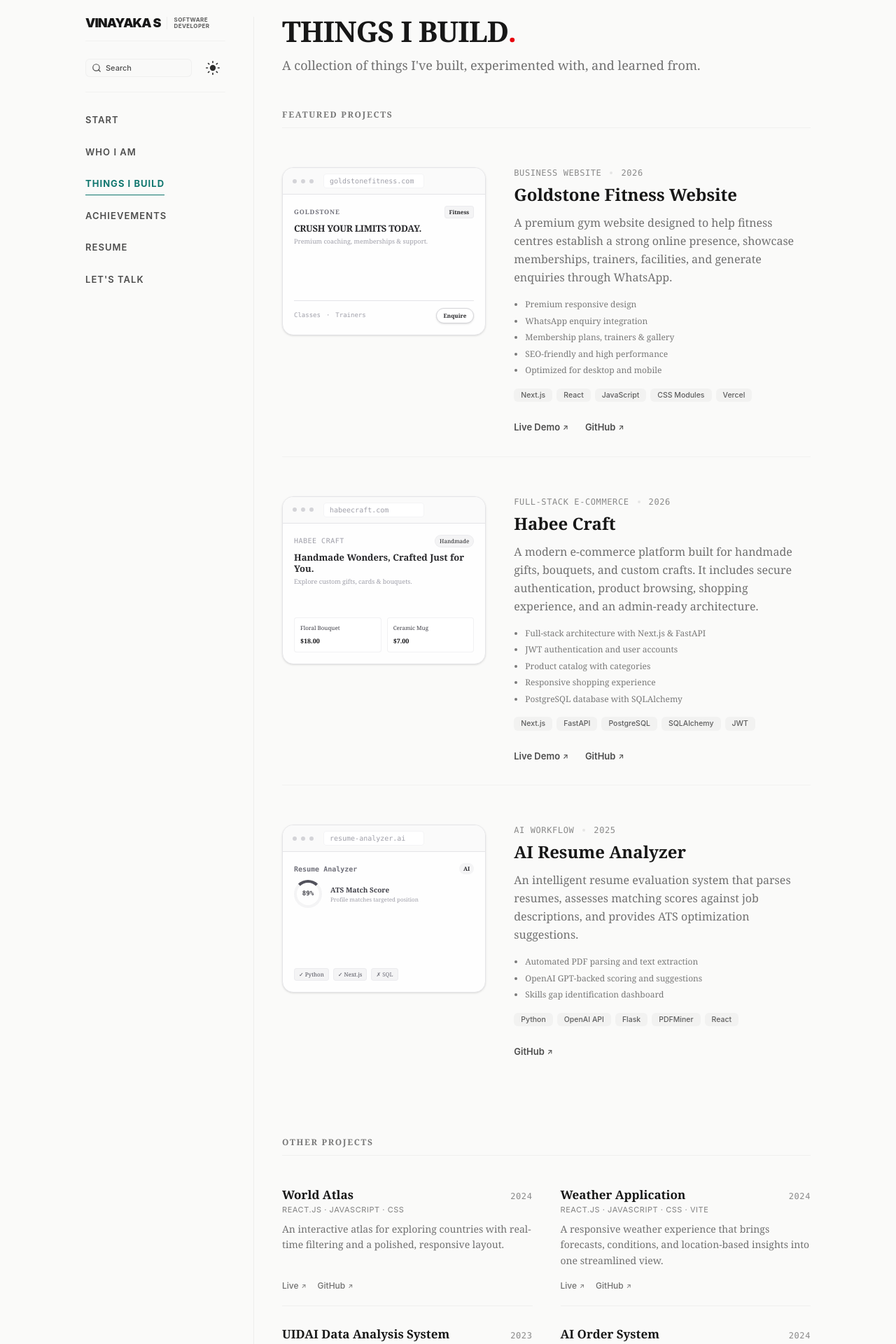
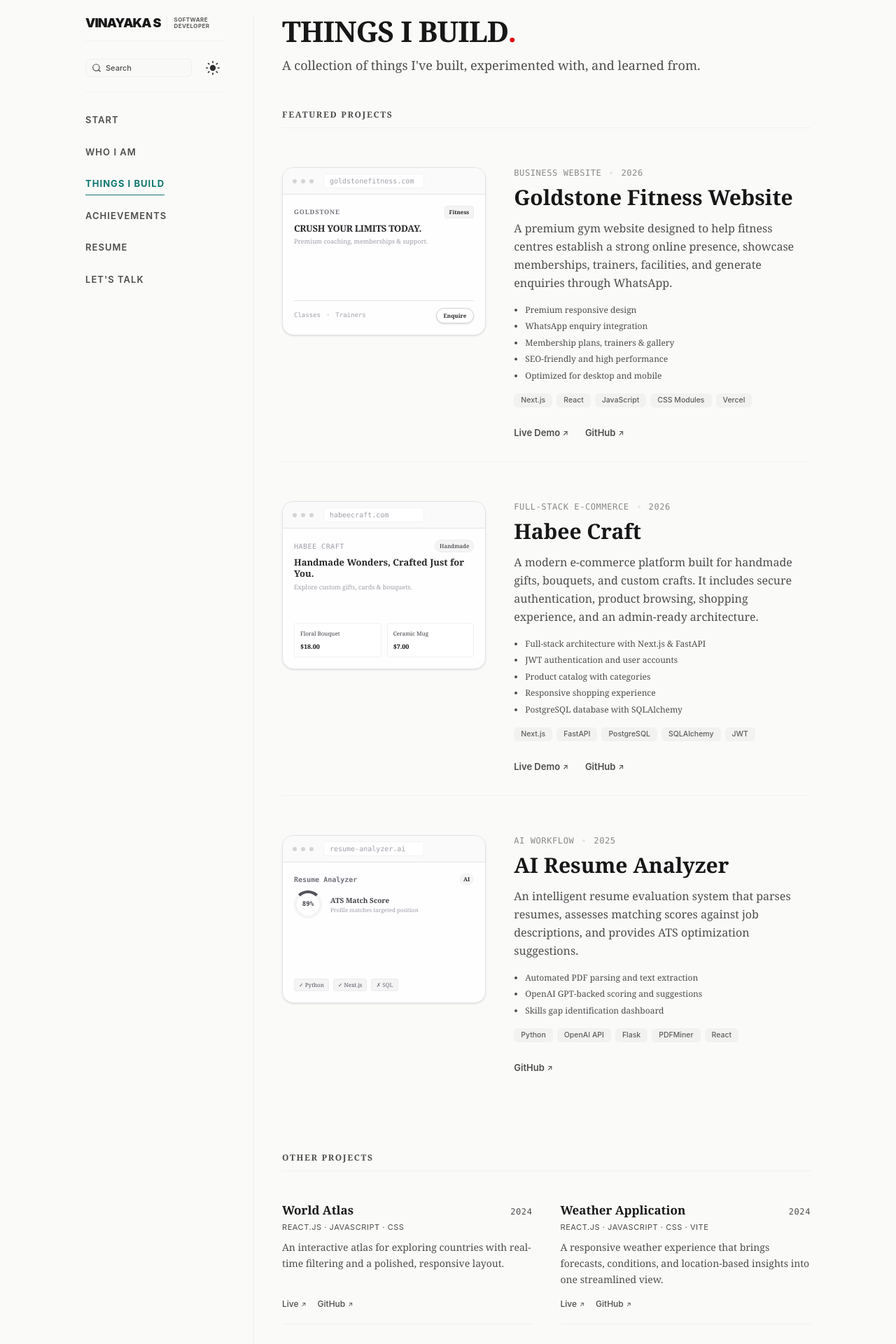
Before and after one commit to vinayaka2003/Portfolio, a Next.js app: page /projects in a window 1280 px wide. Shown: the top 1920 px of the page at 70% size. Built offline with nearby package versions, Linux system fonts and the light colour scheme.

Commit message:
Perf: Defer non-critical bundles, optimize text contrast, and apply security CSP headers

```diff
--- a/src/app/achievements/AchievementsClient.js
+++ b/src/app/achievements/AchievementsClient.js
@@ -45,7 +45,7 @@ export default function AchievementsClient() {
         <h1 className="text-[clamp(2.1rem,3.2vw,3.2rem)] font-bold tracking-[-0.02em] leading-[1.02] text-foreground mb-3 font-serif uppercase">
           ACHIEVEMENTS<span className="text-red-600 dark:text-red-500">.</span>
         </h1>
-        <p className="text-[17px] sm:text-[18px] leading-[1.68] text-muted/80 font-serif max-w-[720px]">
+        <p className="text-[17px] sm:text-[18px] leading-[1.68] text-muted font-serif max-w-[640px]">
           A record of certifications, milestones, and things I&apos;ve completed along the way.
         </p>
       </header>
@@ -60,20 +60,20 @@ export default function AchievementsClient() {
           {credentials.map((cred) => (
             <div
               key={cred.title}
-              className="py-5 border-b border-border/50 hover:border-accent/40 flex flex-col space-y-1.5 group transition-colors duration-300"
+              className="py-5 border-b border-border/50 hover:border-accent/40 flex flex-col space-y-0.5 group transition-colors duration-300"
             >
               {/* Title & Year Row */}
               <div className="flex justify-between items-baseline">
                 <h3 className="text-base sm:text-lg font-bold text-foreground group-hover:text-accent transition-colors duration-200 font-serif leading-snug">
                   {cred.title}
                 </h3>
-                <span className="font-mono text-xs text-muted/65 tracking-wider select-none">
+                <span className="font-mono text-xs text-muted tracking-wider select-none">
                   {cred.year}
                 </span>
               </div>
 
               {/* Issuer & Link Row */}
-              <div className="flex justify-between items-center text-sm sm:text-[15px] text-muted/80 font-serif">
+              <div className="flex justify-between items-center text-sm sm:text-[15px] text-muted font-serif">
                 <span>{cred.issuer}</span>
                 <a
                   href={cred.link}
@@ -90,7 +90,7 @@ export default function AchievementsClient() {
       </section>
 
       {/* Ending Text */}
-      <p className="text-sm text-muted/65 font-serif mt-10 italic">
+      <p className="text-sm text-muted font-serif mt-10 italic">
         More milestones will be added as I keep building, learning, and shipping.
       </p>
     </div>
--- a/src/app/contact/page.js
+++ b/src/app/contact/page.js
@@ -30,7 +30,7 @@ export default function Contact() {
         <h2 className="text-2xl sm:text-[26px] font-bold text-foreground font-serif leading-snug">
           Let&apos;s talk.
         </h2>
-        <div className="space-y-4 text-[17px] sm:text-[18px] leading-[1.68] text-muted/80 font-serif">
+        <div className="space-y-4 text-[17px] sm:text-[18px] leading-[1.68] text-muted font-serif max-w-[640px]">
           <p>
             I&apos;m open to internships, freelance projects, collaborations, and interesting opportunities.
           </p>
--- a/src/app/page.js
+++ b/src/app/page.js
@@ -33,7 +33,7 @@ export default function Home() {
       </h1>
 
       {/* Story Paragraphs */}
-      <div className="space-y-6 text-[17px] sm:text-[18px] lg:text-[19px] leading-[1.75] text-muted/85 font-serif max-w-[720px] lg:max-w-[760px]">
+      <div className="space-y-6 text-[17px] sm:text-[18px] lg:text-[19px] leading-[1.75] text-muted font-serif max-w-[640px]">
         {/* Normal with drop cap */}
         <p className="first-letter:text-[52px] first-letter:font-bold first-letter:float-left first-letter:mr-3 first-letter:mt-1.5 first-letter:leading-[0.8] first-letter:text-accent select-none">
           After 12th, I wrote the KCET exam but didn&apos;t get the marks I wanted. I got Civil Engineering, but I didn&apos;t want to join it.
@@ -67,7 +67,7 @@ export default function Home() {
       </div>
 
       {/* Visual Separation + Vertical Editorial Navigation Stack */}
-      <div className="mt-12 sm:mt-16 pt-7 sm:pt-8 border-t border-border/50 max-w-[720px] lg:max-w-[760px]">
+      <div className="mt-12 sm:mt-16 pt-7 sm:pt-8 border-t border-border/50 max-w-[640px]">
         <div className="grid grid-cols-1 sm:grid-cols-2 gap-x-12 gap-y-5 font-serif select-none">
           {heroLinks.map((link) => (
             <Link
--- a/src/app/projects/ProjectsClient.js
+++ b/src/app/projects/ProjectsClient.js
@@ -30,18 +30,18 @@ function FeaturedProject({ project }) {
           </div>
 
           {/* Title */}
-          <h3 className="text-xl sm:text-2xl font-bold text-foreground font-serif leading-tight mb-3">
+          <h3 className="text-2xl sm:text-3xl font-bold text-foreground font-serif leading-tight mb-3">
             {project.title}
           </h3>
 
           {/* Description */}
-          <p className="text-[15px] sm:text-base leading-relaxed text-muted/80 font-serif mb-4">
+          <p className="text-[15px] sm:text-base leading-relaxed text-muted font-serif mb-4 max-w-[520px]">
             {project.desc}
           </p>
 
           {/* Highlights List */}
           {project.highlights && (
-            <ul className="list-disc pl-4 space-y-1 text-xs text-muted/75 font-serif mb-4 leading-relaxed">
+            <ul className="list-disc pl-4 space-y-1 text-xs text-muted font-serif mb-4 leading-relaxed">
               {project.highlights.map((h, i) => (
                 <li key={i}>{h}</li>
               ))}
@@ -88,30 +88,30 @@ function FeaturedProject({ project }) {
 function SupportingProject({ project }) {
   return (
     <div className="py-5 border-b border-border/50 hover:border-accent/40 flex flex-col justify-between space-y-3 transition-colors duration-300 group">
-      <div>
+        <div className="flex flex-col gap-0.5">
           {/* Title & Year Row */}
           <div className="flex justify-between items-baseline gap-2">
             <h4 className="text-base sm:text-[17px] font-bold text-foreground group-hover:text-accent transition-colors duration-200 font-serif leading-snug">
               {project.title}
             </h4>
-          <span className="font-mono text-xs text-muted/65 tracking-wider select-none">
+            <span className="font-mono text-xs text-muted tracking-wider select-none">
               {project.year}
             </span>
           </div>
 
           {/* Stack */}
-        <div className="text-[11px] font-sans text-muted/70 uppercase tracking-wider mb-2 mt-0.5">
+          <div className="text-[11px] font-sans text-muted uppercase tracking-wider mt-0.5 mb-2">
             {project.stack}
           </div>
 
         {/* Description */}
-        <p className="text-[13.5px] sm:text-[14px] leading-relaxed text-muted/80 font-serif">
+        <p className="text-[13.5px] sm:text-[14px] leading-relaxed text-muted font-serif">
           {project.desc}
         </p>
       </div>
 
       {/* Links Row */}
-      <div className="flex items-center gap-4 text-xs font-sans text-muted/80 pt-1 select-none">
+      <div className="flex items-center gap-4 text-xs font-sans text-muted pt-1 select-none">
         {project.demo && (
           <a
             href={project.demo}
@@ -167,7 +167,7 @@ export default function ProjectsClient() {
         <h1 className="text-[clamp(2.1rem,3.2vw,3.2rem)] font-bold tracking-[-0.02em] leading-[1.02] text-foreground mb-3 font-serif uppercase">
           THINGS I BUILD<span className="text-red-600 dark:text-red-500">.</span>
         </h1>
-        <p className="text-[17px] sm:text-[18px] leading-[1.68] text-muted/80 font-serif max-w-[720px]">
+        <p className="text-[17px] sm:text-[18px] leading-[1.68] text-muted font-serif max-w-[640px]">
           A collection of things I&apos;ve built, experimented with, and learned from.
         </p>
 
@@ -190,7 +190,7 @@ export default function ProjectsClient() {
       {/* Featured Projects Showcase */}
       {featuredProjects.length > 0 && (
         <section className="space-y-12 mb-16 sm:mb-20">
-          <h2 className="text-xs font-bold uppercase tracking-[0.14em] text-muted/75 border-b border-border/50 pb-2.5 mb-6 select-none">
+          <h2 className="text-xs font-bold uppercase tracking-[0.14em] text-muted border-b border-border/50 pb-2.5 mb-6 select-none">
             Featured Projects
           </h2>
           <div className="flex flex-col space-y-6">
@@ -204,7 +204,7 @@ export default function ProjectsClient() {
       {/* Supporting Projects Archive Grid */}
       {supportingProjects.length > 0 && (
         <section>
-          <h2 className="text-xs font-bold uppercase tracking-[0.14em] text-muted/75 border-b border-border/50 pb-2.5 mb-6 select-none">
+          <h2 className="text-xs font-bold uppercase tracking-[0.14em] text-muted border-b border-border/50 pb-2.5 mb-6 select-none">
             Other Projects
           </h2>
           <div className="grid grid-cols-1 md:grid-cols-2 gap-x-10 gap-y-2">
```
Also changed, not shown: src/app/about/page.js (+8 -8 lines), src/app/contact/ContactForm.js (+6 -6 lines), src/app/resume/page.js (+5 -5 lines). Lines whose indentation alone changed are shown as unchanged.
